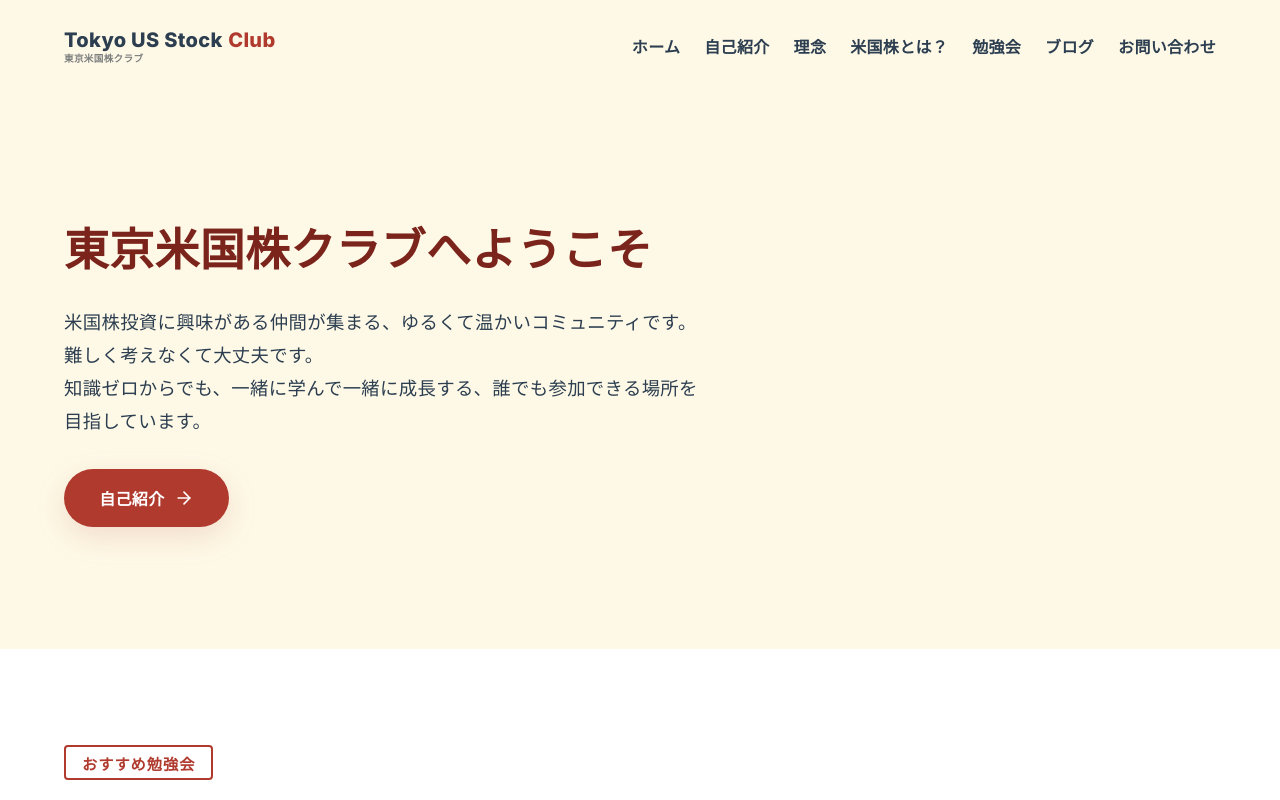
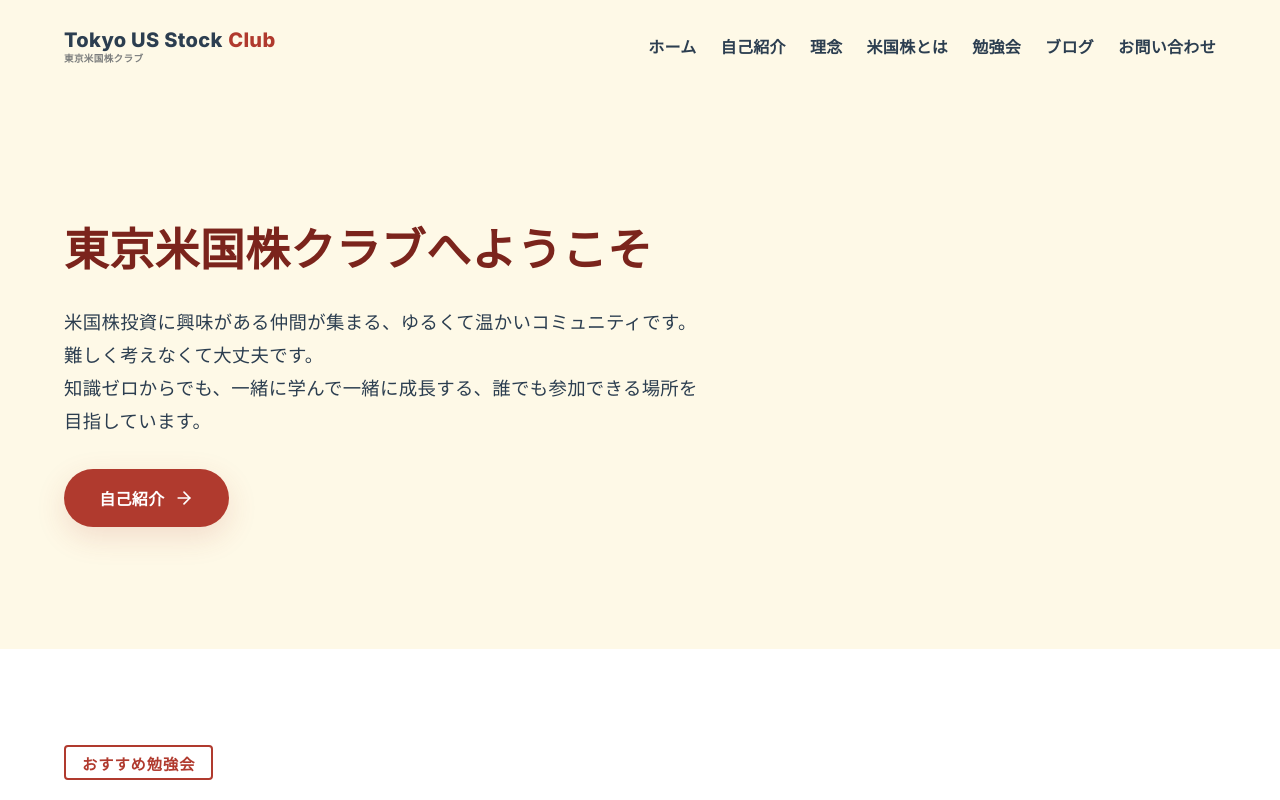
Before and after one commit to yutarotobioka0121-ship-it/tokyo-us-stock-site, a Next.js app: page / in a window 1280 px wide. Built offline with nearby package versions, Linux system fonts and the light colour scheme; no server answers; a web font is replaced by a local one.

Commit message:
style: ヘッダーの「米国株とは？」から「？」を削除

```diff
--- a/src/components/Header.tsx
+++ b/src/components/Header.tsx
@@ -33,7 +33,7 @@ export default function Header() {
           <Link href="/about" className="nav-link">自己紹介</Link>
           <Link href="/mission" className="nav-link">理念</Link>
           <div className="nav-dropdown-wrapper">
-            <span className="nav-link dropdown-trigger">米国株とは？</span>
+            <span className="nav-link dropdown-trigger">米国株とは</span>
             <div className="nav-dropdown">
               <Link href="/knowledge" className="dropdown-item">米国株とは</Link>
               <Link href="/knowledge/stock-investment" className="dropdown-item">株式投資とは</Link>
```
